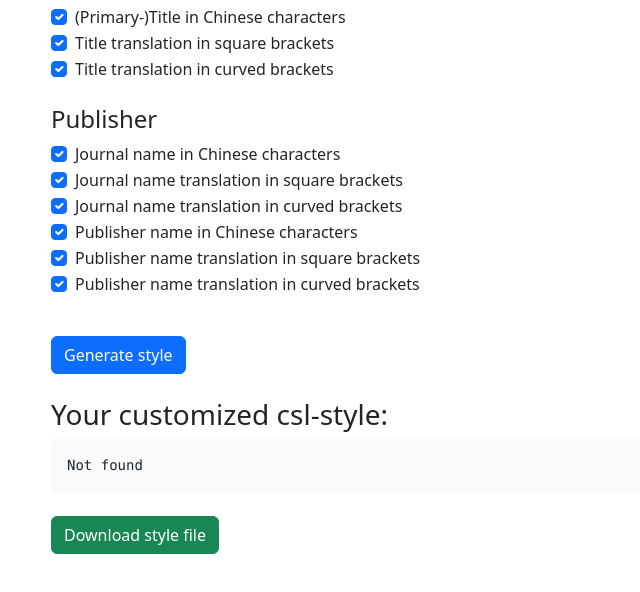
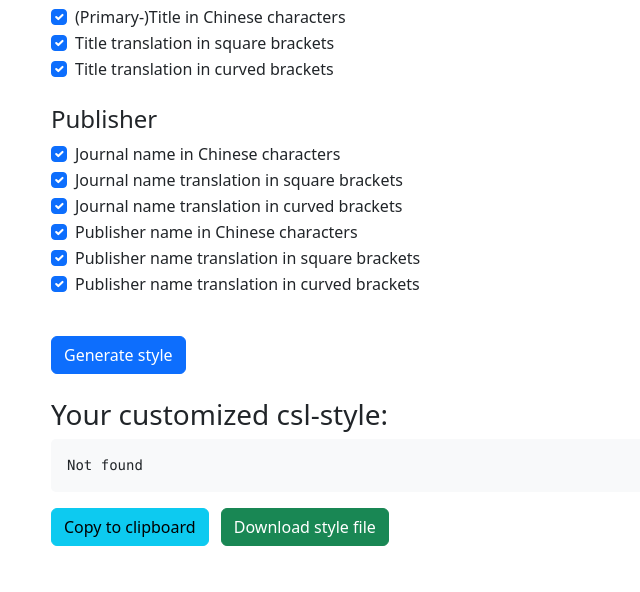
Before and after one commit to leo-m-k/Zotero-Chinese-Citation-Style, a plain HTML site: page index.html in a window 1280 px wide. Both pictures are taken after a click on the button "Generate style". Shown: the part 152-744 px from the top of the page, without its empty margins (31-671 px from the left). Drawn offline with nearby package versions, Linux system fonts and the light colour scheme; no server answers.

Commit message:
copy to clipboard button in index.html

```diff
--- a/index.html
+++ b/index.html
@@ -65,7 +65,10 @@
         <div id="download-section" class="mt-4" style="display: none;">
             <h3>Your customized csl-style:</h3>
             <pre id="generated-csl"></pre>
-            <a id="download-link" class="btn btn-success mt-2" download="mein-angepasster-stil.csl">Download style file</a>
+            <div class="mt-2">
+                <button id="copy-btn" class="btn btn-info">Copy to clipboard</button>
+                <a id="download-link" class="btn btn-success ms-2" download="mein-angepasster-stil.csl">Download style file</a>
+            </div>
         </div>
     </div>
 
```
